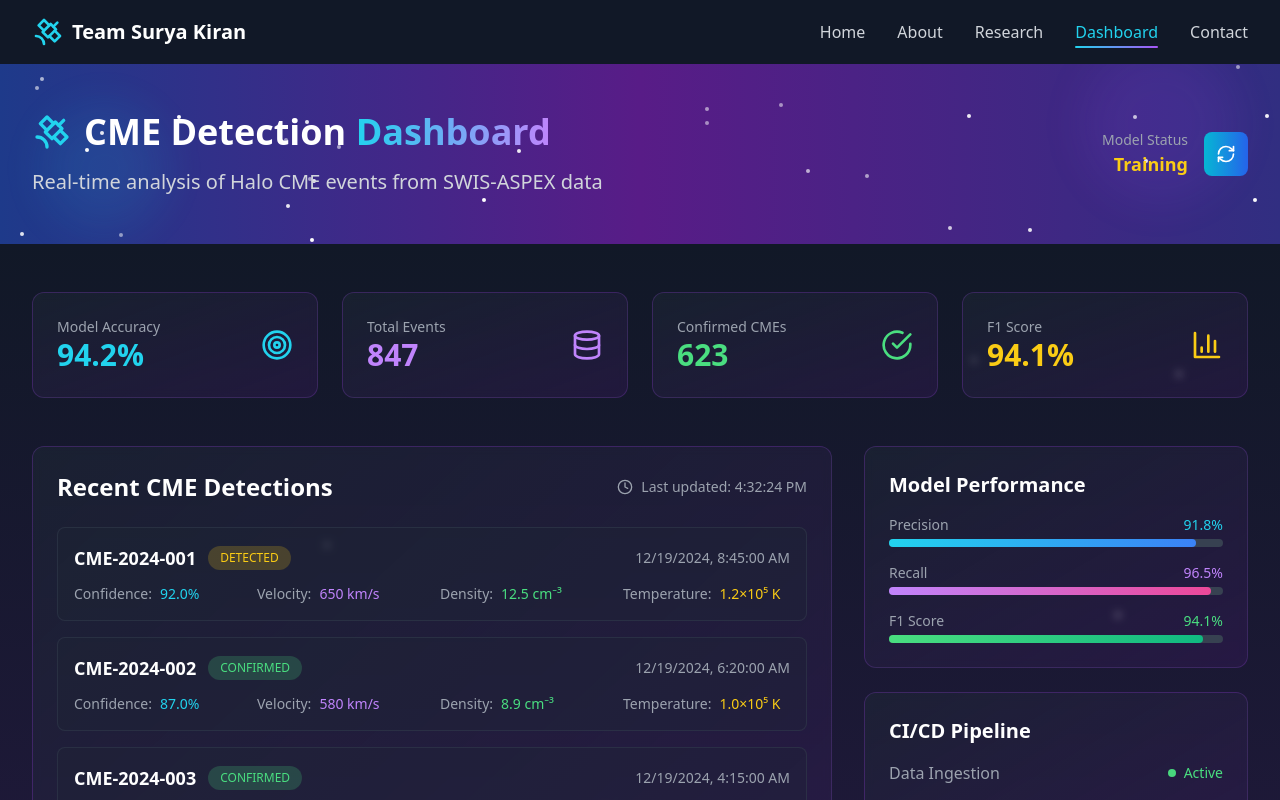
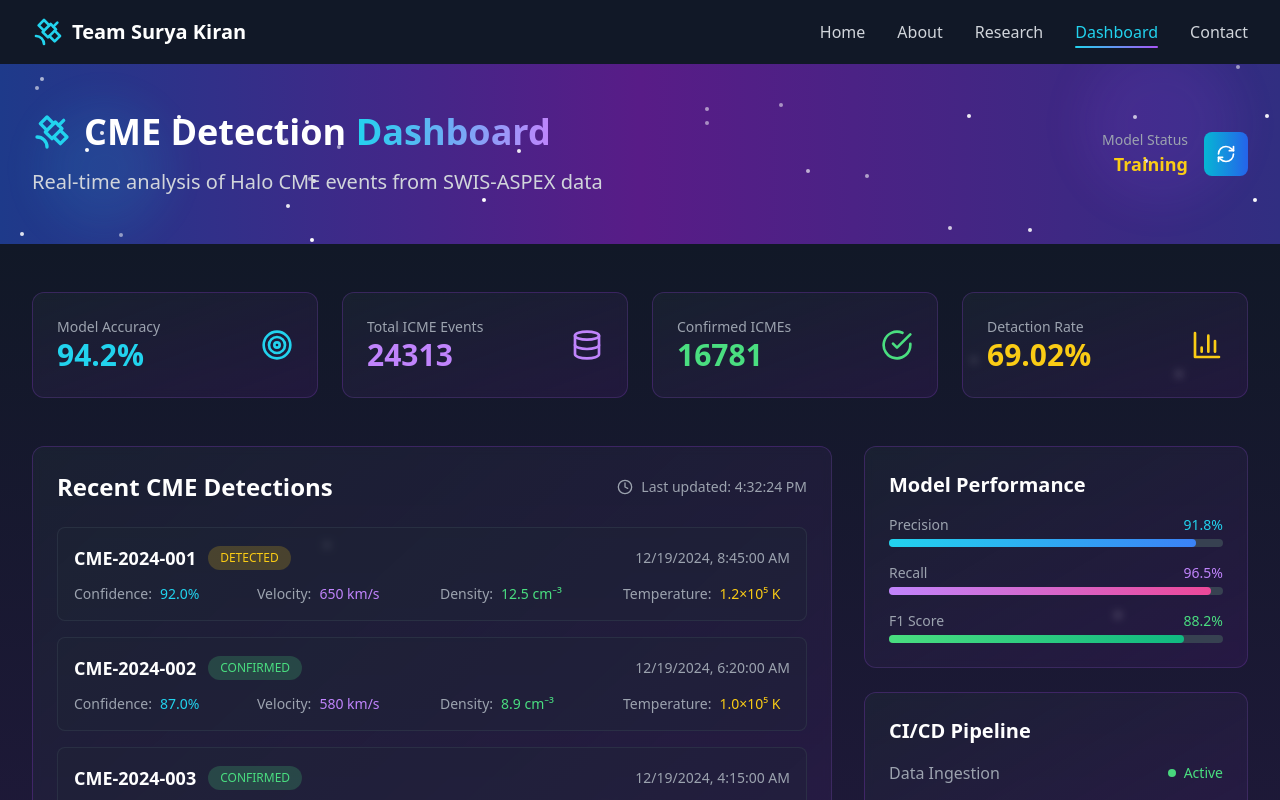
Before and after one commit to HitenJanjua/Isro, a React (Vite) app: page /dashboard in a window 1280 px wide. Shown: the top 800 px of the page. Built offline with nearby package versions, Linux system fonts and the light colour scheme.

Commit message:
Krrish changes

```diff
--- a/src/pages/Dashboard.tsx
+++ b/src/pages/Dashboard.tsx
@@ -27,7 +27,8 @@ interface CMEEvent {
 }
 
 interface ModelMetrics {
-  accuracy: number;
+  accuracy: number,
+  detectionRate: number;
   precision: number;
   recall: number;
   f1Score: number;
@@ -44,12 +45,13 @@ const Dashboard = () => {
   // Mock data - replace with actual API calls
   const [modelMetrics, setModelMetrics] = useState<ModelMetrics>({
     accuracy: 94.2,
+    detectionRate: 69.02,
     precision: 91.8,
     recall: 96.5,
-    f1Score: 94.1,
+    f1Score: 88.2,
     lastUpdated: '2024-12-19T10:30:00Z',
-    totalEvents: 847,
-    confirmedEvents: 623
+    totalEvents: 24313,
+    confirmedEvents: 16781
   });
 
   const [recentEvents, setRecentEvents] = useState<CMEEvent[]>([
@@ -210,7 +212,7 @@ const Dashboard = () => {
             <div className="bg-gradient-to-br from-gray-800/50 to-purple-900/20 backdrop-blur-sm rounded-xl border border-purple-500/20 p-6">
               <div className="flex items-center justify-between">
                 <div>
-                  <p className="text-gray-400 text-sm">Total Events</p>
+                  <p className="text-gray-400 text-sm">Total ICME Events</p>
                   <p className="text-3xl font-bold text-purple-400">{modelMetrics.totalEvents}</p>
                 </div>
                 <Database className="h-8 w-8 text-purple-400" />
@@ -220,7 +222,7 @@ const Dashboard = () => {
             <div className="bg-gradient-to-br from-gray-800/50 to-purple-900/20 backdrop-blur-sm rounded-xl border border-purple-500/20 p-6">
               <div className="flex items-center justify-between">
                 <div>
-                  <p className="text-gray-400 text-sm">Confirmed CMEs</p>
+                  <p className="text-gray-400 text-sm">Confirmed ICMEs</p>
                   <p className="text-3xl font-bold text-green-400">{modelMetrics.confirmedEvents}</p>
                 </div>
                 <CheckCircle className="h-8 w-8 text-green-400" />
@@ -230,8 +232,8 @@ const Dashboard = () => {
             <div className="bg-gradient-to-br from-gray-800/50 to-purple-900/20 backdrop-blur-sm rounded-xl border border-purple-500/20 p-6">
               <div className="flex items-center justify-between">
                 <div>
-                  <p className="text-gray-400 text-sm">F1 Score</p>
-                  <p className="text-3xl font-bold text-yellow-400">{modelMetrics.f1Score}%</p>
+                  <p className="text-gray-400 text-sm">Detaction Rate</p>
+                  <p className="text-3xl font-bold text-yellow-400">{modelMetrics.detectionRate}%</p>
                 </div>
                 <BarChart3 className="h-8 w-8 text-yellow-400" />
               </div>
```
